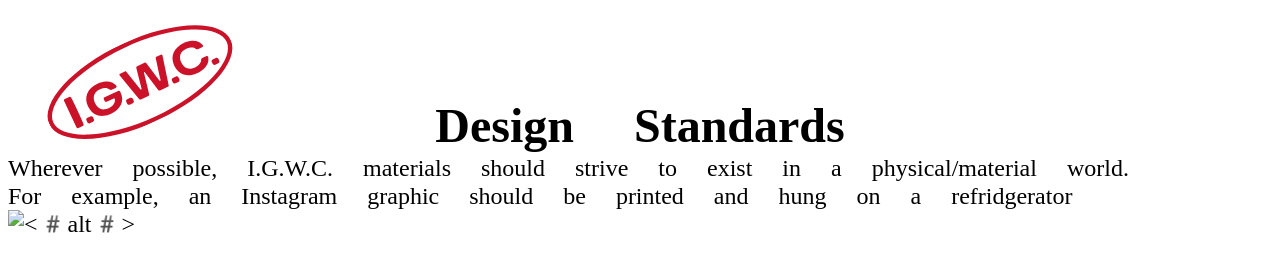
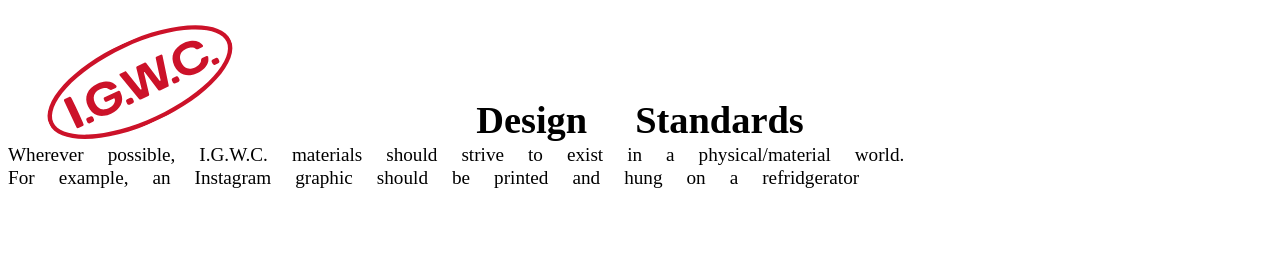
Before and after one commit to IGWC/igwc.work, a plain HTML site: page union-design-kit.html in a window 1280 px wide. Drawn offline with Linux system fonts and the light colour scheme; a web font is replaced by a local one.

Commit message:
august social

```diff
--- a/union-design-kit.html
+++ b/union-design-kit.html
@@ -47,7 +47,7 @@ html{
 
 body{
 font-family: InterVariable, Emoji, serif;
-font-size: 150%;
+font-size: 120%;
 font-weight: 500;
 }
 h1{
@@ -106,6 +106,6 @@ width: 200px;
 
 <h1>Design Standards</h1>
 <p>Wherever possible, I.G.W.C. materials should strive to exist in a physical/material world.</p>
-<p>For example, an Instagram graphic should be printed and hung on a refridgerator </p><img src="/Users/e1/Desktop/igwc-text.svg" alt="<#alt#>">
+<p>For example, an Instagram graphic should be printed and hung on a refridgerator </p>
 </body>
 </html>
```
Also changed, not shown: 1 other file.
